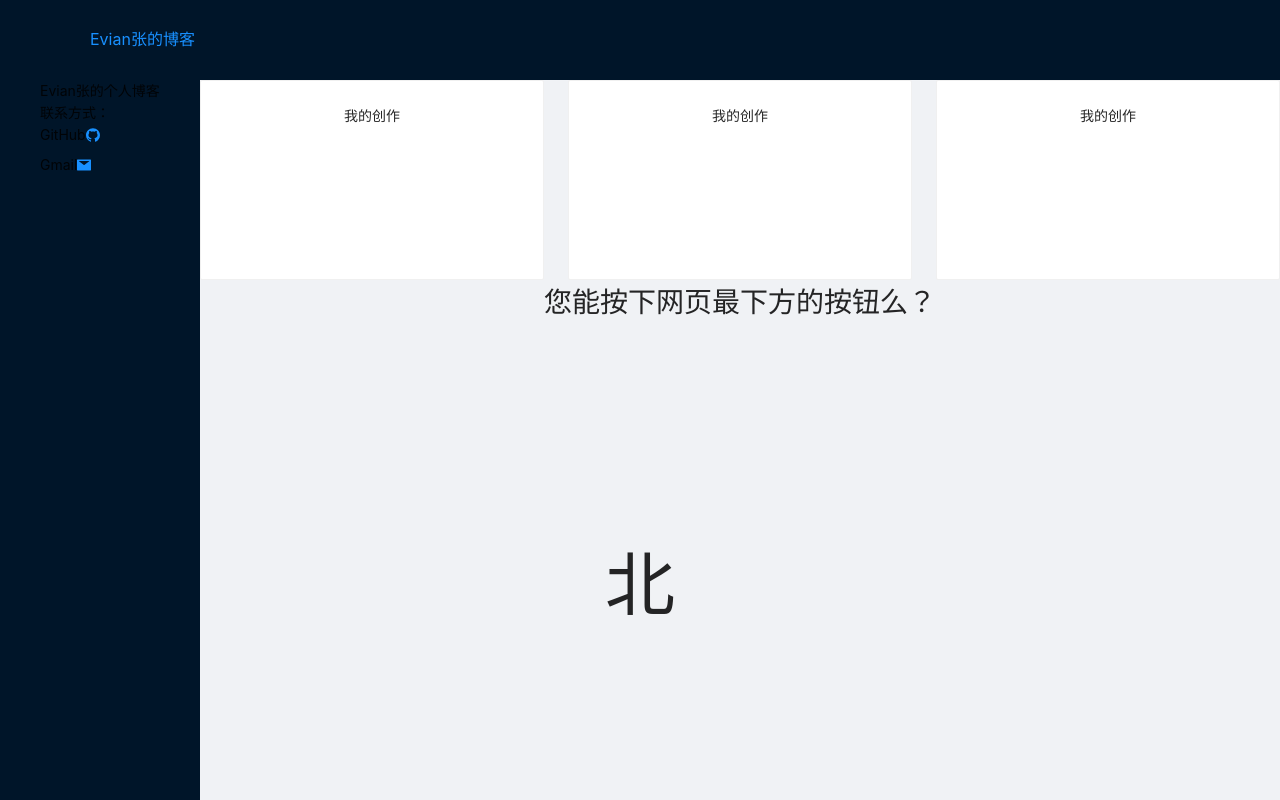
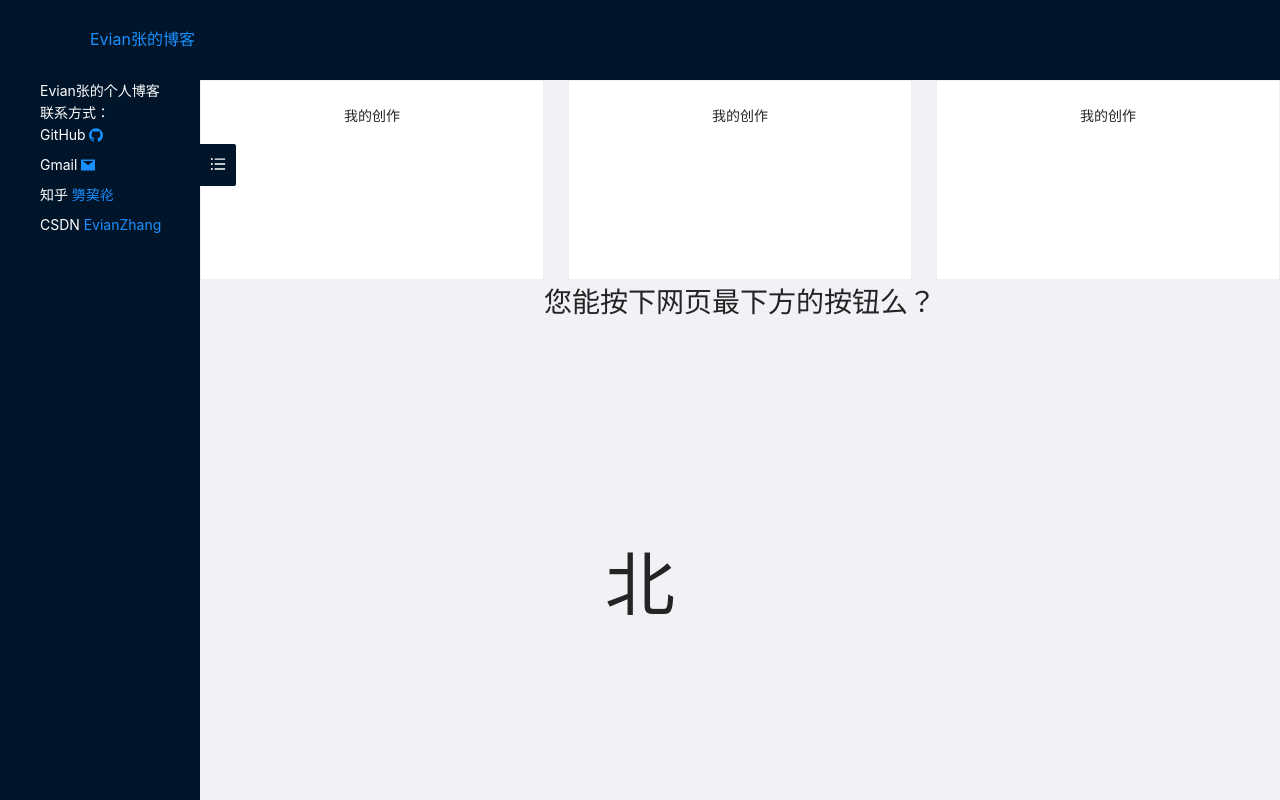
Before and after one commit to Evian-Zhang/evian-blog, a Next.js app in the folder frontend/: page / in a window 1280 px wide. Shown: the top 800 px of the page. Built offline with nearby package versions, Linux system fonts and the light colour scheme.

Commit message:
remove unnecessary packages

```diff
--- a/frontend/components/head.tsx
+++ b/frontend/components/head.tsx
@@ -6,6 +6,7 @@ interface MyHeadProps {
 }
 
 const MyHead = (props: MyHeadProps) => {
+
     return (
         <Head>
             <title>{props.title}</title>
--- a/frontend/pages/_app.tsx
+++ b/frontend/pages/_app.tsx
@@ -6,4 +6,4 @@ const MyApp = ({ Component, pageProps }: AppProps) => {
     return <Component {...pageProps} />
 };
 
-export default MyApp
+export default MyApp;
--- a/frontend/pages/index.tsx
+++ b/frontend/pages/index.tsx
@@ -27,19 +27,26 @@ const Home = () => {
                 </Header>
                 <Layout>
                     <Sider
-                        style={{width: "20%"}}
+                        style={{width: "20%", zIndex: 4}}
                         breakpoint="lg"
                         collapsedWidth="0"
+                        collapsible
                     >
-                        <div style={{marginLeft: "20%"}}>
+                        <div style={{marginLeft: "20%", color: "white"}}>
                             Evian张的个人博客<br/>
                             联系方式：<br/>
                             <Space direction="vertical">
                                 <div style={{width: "100%"}}>
-                                    GitHub<a href="https://github.com/Evian-Zhang" rel="noopener noreferrer"><GithubFilled/></a>
+                                    GitHub <a href="https://github.com/Evian-Zhang" rel="noopener noreferrer"><GithubFilled/></a>
                                 </div>
                                 <div style={{width: "100%"}}>
-                                    Gmail<a href="mailto:evianzhang1999@gmail.com"><MailFilled/></a>
+                                    Gmail <a href="mailto:evianzhang1999@gmail.com"><MailFilled/></a>
+                                </div>
+                                <div style={{width: "100%"}}>
+                                    知乎 <a href="https://www.zhihu.com/people/Evian_Zhang" rel="noopener noreferrer">勥巭炛</a>
+                                </div>
+                                <div style={{width: "100%"}}>
+                                    CSDN <a href="https://me.csdn.net/EvianZhang" rel="noopener noreferrer">EvianZhang</a>
                                 </div>
                             </Space>
                         </div>
```
Also changed, not shown: frontend/package.json (+8 -10 lines), 1 other file (tests, documents, lock files or other folders).
